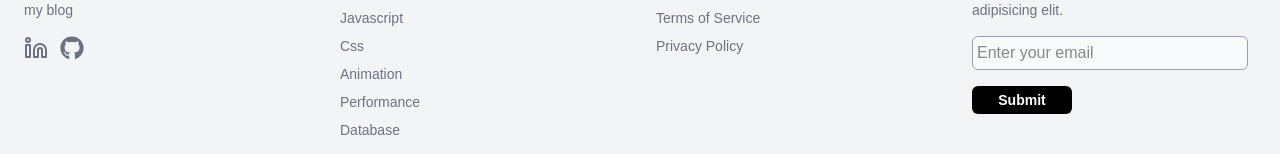
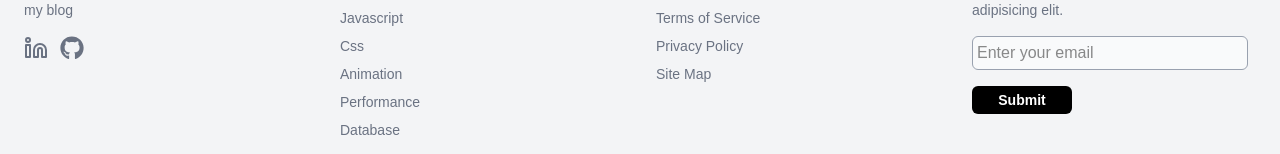
Before and after one commit to rorisangputu/next-blog, a Next.js app: page /about in a window 1280 px wide. Shown: the part 580-734 px from the top of the page. Built offline with nearby package versions, Linux system fonts and the light colour scheme.

Commit message:
feat: add Site Map link to footer navigation

```diff
--- a/src/components/Footer.tsx
+++ b/src/components/Footer.tsx
@@ -87,6 +87,14 @@ export default function Footer() {
                   Privacy Policy
                 </Link>
               </li>
+              <li>
+                <Link
+                  href={"/sitemap.xml"}
+                  className="text-gray-500 hover:text-gray-700 dark:text-gray-400 dark:hover:text-gray-200"
+                >
+                  Site Map
+                </Link>
+              </li>
             </ul>
           </div>
 
```
